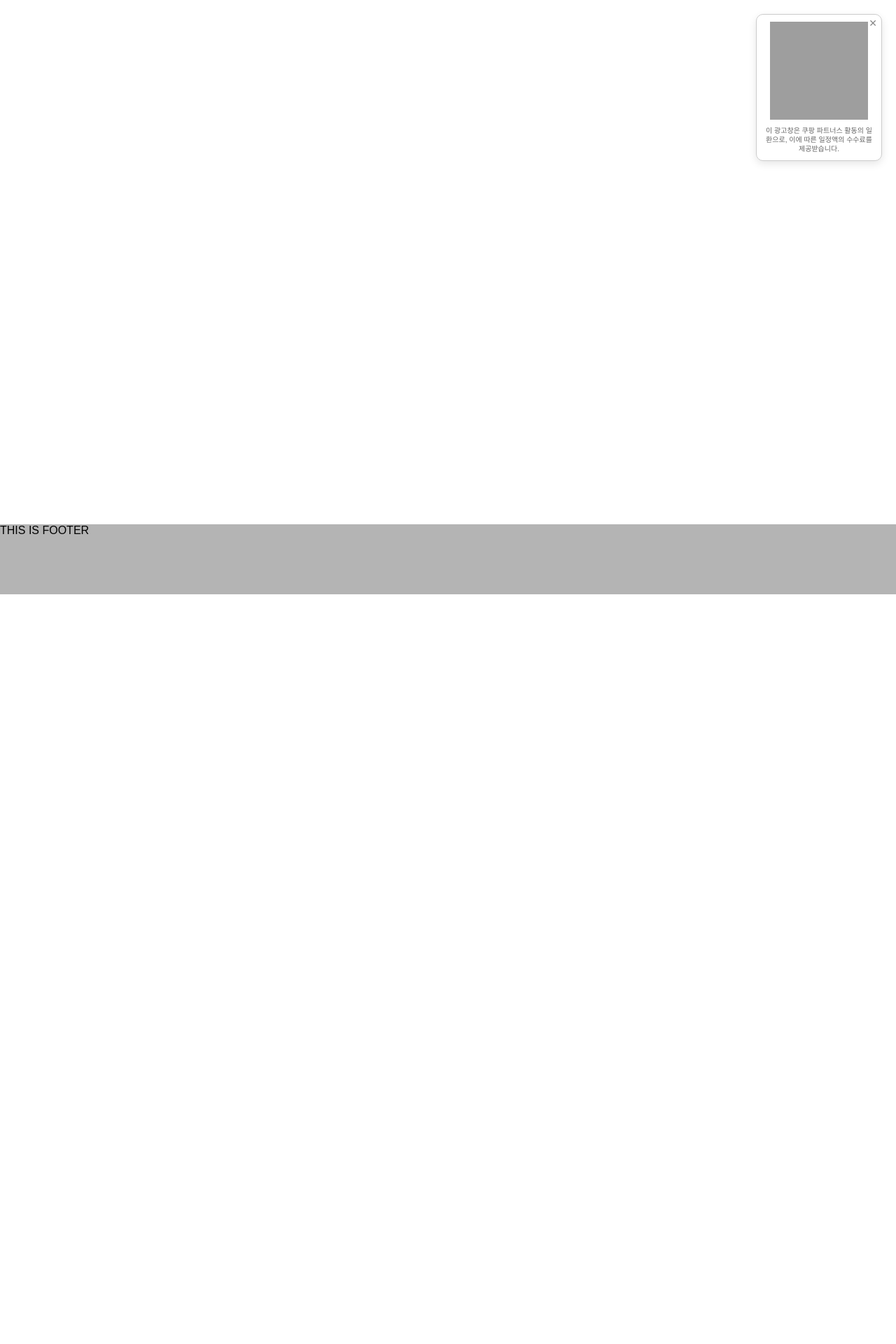
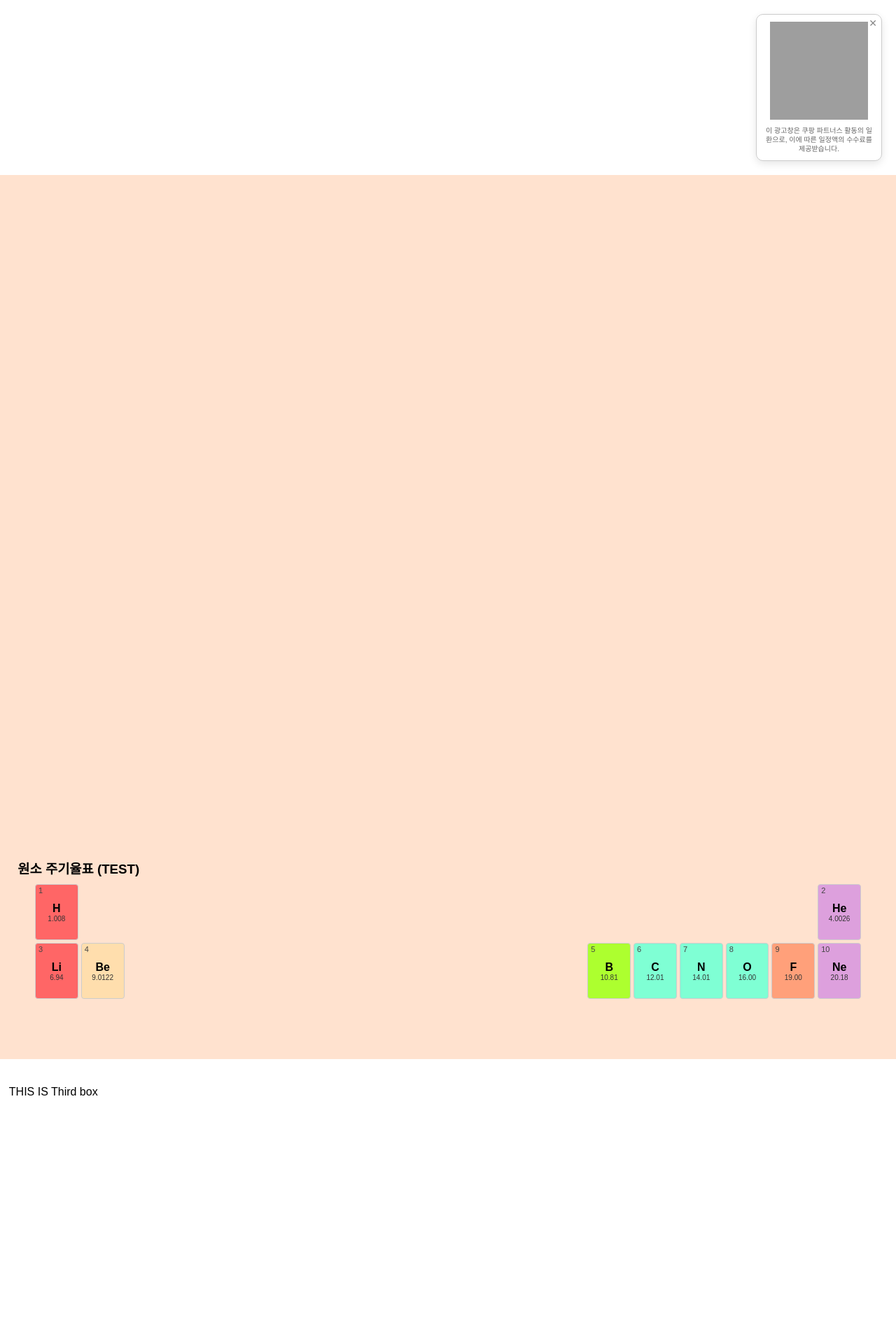
Before and after one commit to GaemiGaemi/science, a Jekyll site: the page built from index.html, in a window 1280 px wide. Shown: the part 650-2570 px from the top of the page at 70% size. Built offline with Jekyll 4.4.1, drawn with Linux system fonts in a browser that asks for light colours; before the commit the page ends 1499 px from its top, so only the background shows below that; grey boxes are pictures that could not be loaded.

Commit message:
Update style.css

```diff
--- a/assets/css/style.css
+++ b/assets/css/style.css
@@ -47,7 +47,7 @@ body, html {
   justify-content: center;
 }
 .middle {
-  margin-top: 2dvh;
+  margin-top: 100dvh;
   background: rgb(255, 226, 207);
 }
 .third {
```
